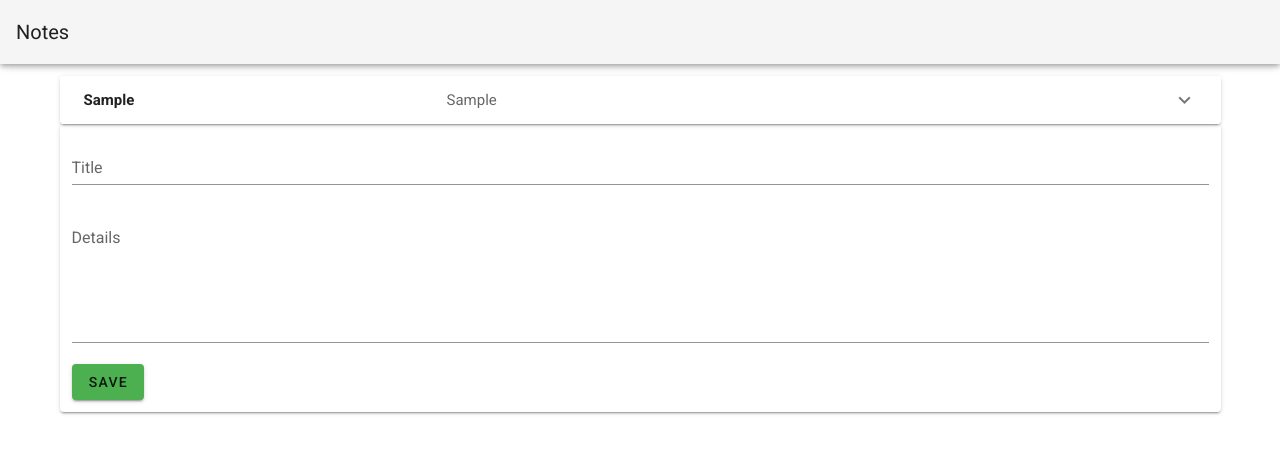
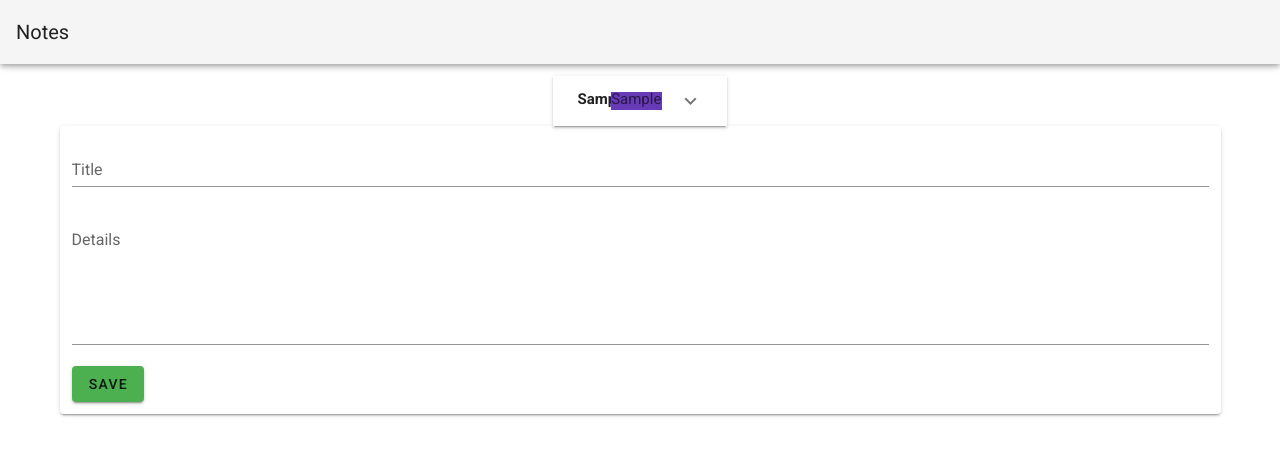
Before and after one commit to NateVVV/notes, a Vue app: page / in a window 1280 px wide. Both pictures are taken after typing "Sample", "Sample" into the empty fields and a click on the button "SAVE". Shown: the top 456 px of the page. Built offline with nearby package versions, Linux system fonts and the light colour scheme.

Commit message:
added draggable

```diff
--- a/package.json
+++ b/package.json
@@ -10,6 +10,7 @@
   "dependencies": {
     "core-js": "^3.8.3",
     "vue": "^2.6.14",
+    "vuedraggable": "^2.24.3",
     "vuetify": "^2.6.0"
   },
   "devDependencies": {
--- a/src/components/NotesView.vue
+++ b/src/components/NotesView.vue
@@ -1,6 +1,7 @@
 <template>
     <v-container>
         <v-expansion-panels focusable>
+            <draggable v-model="notes">
                 <v-expansion-panel v-for="(note, i) in notes" :key="i">
                     <v-expansion-panel-header v-slot="{ open }">
                         <v-row no-gutters>
@@ -9,14 +10,21 @@
                             </v-col>
                             <v-col
                                 cols="6"
+                                class="d-block deep-purple text-truncate"
+                            >
+                                <v-fade-transition
+                                    leave-absolute
+                                    class="d-block"
+                                >
+                                    <span
+                                        v-if="!open"
                                         class="d-inline-block text-truncate text--secondary"
                                     >
-                            <v-fade-transition leave-absolute>
-                                <span v-if="!open">
                                         {{ note.content }}
                                     </span>
                                 </v-fade-transition>
                             </v-col>
+                            <v-col cols="2"> </v-col>
                         </v-row>
                     </v-expansion-panel-header>
                     <v-expansion-panel-content>
@@ -38,6 +46,7 @@
                         </v-row>
                     </v-expansion-panel-content>
                 </v-expansion-panel>
+            </draggable>
         </v-expansion-panels>
         <v-card class="pa-3">
             <v-text-field v-model="newNote.title" label="Title" required>
@@ -53,7 +62,10 @@
 </template>
 
 <script>
+import draggable from "vuedraggable";
+
 export default {
+    components: { draggable },
     data: () => ({
         notes: [],
         newNote: { title: "", content: "" },
```
Also changed, not shown: 1 other file (tests, documents, lock files or other folders). Lines whose indentation alone changed are shown as unchanged.
